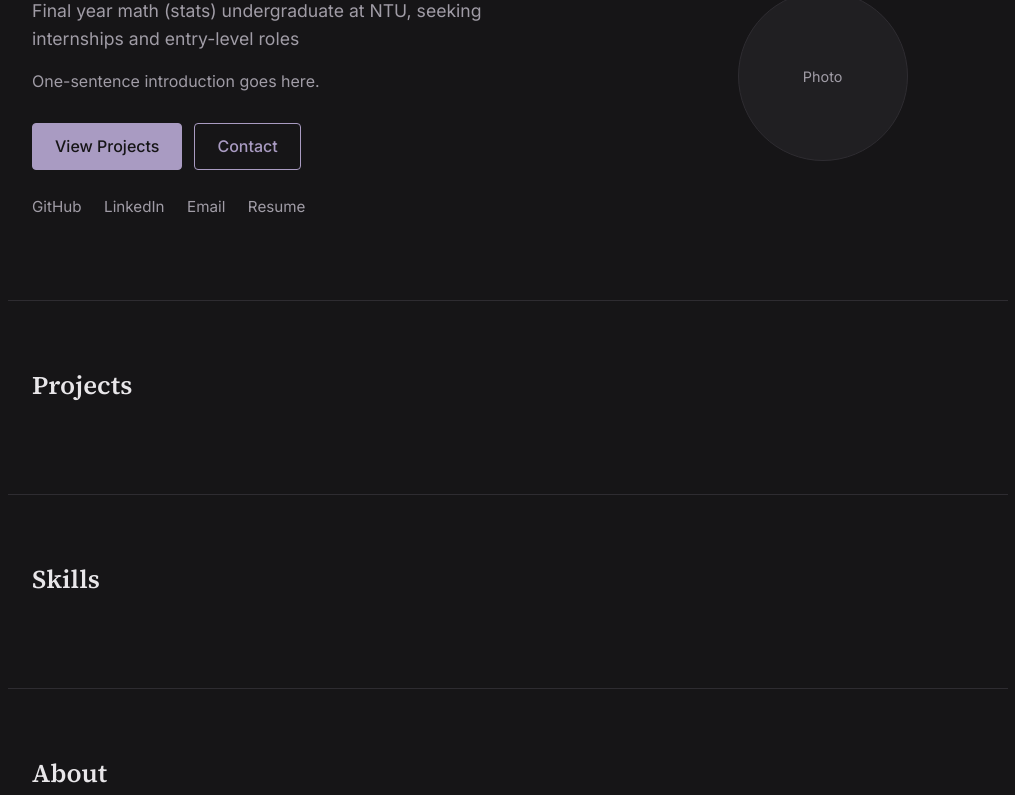
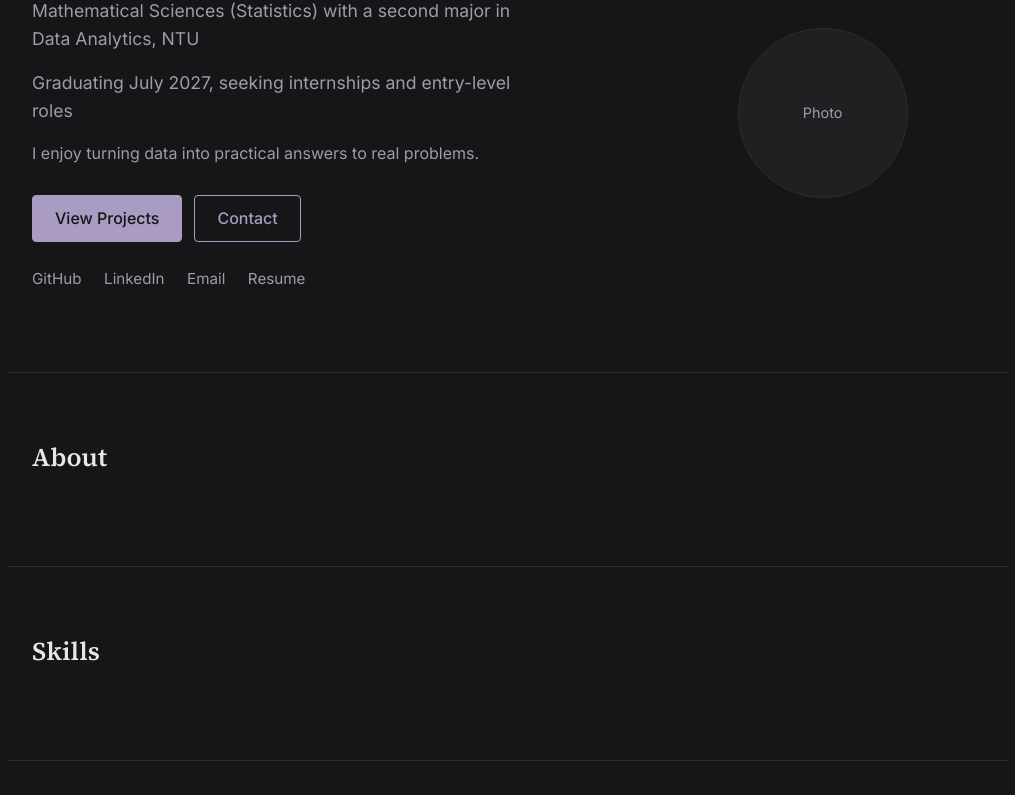
Before and after one commit to charlenetxy/charlenetxy.github.io, a plain HTML site: page index.html in a window 1280 px wide. Shown: the part 191-986 px from the top of the page, without its empty margins (132-1147 px from the left). Drawn offline with Linux system fonts and the light colour scheme.

Commit message:
Rearrange navigation and update hero section text

```diff
--- a/index.html
+++ b/index.html
@@ -15,9 +15,9 @@
   <header class="nav">
     <a class="nav-name" href="#top">Charlene Tooh</a>
     <nav>
+      <a href="#about">About</a>
+      <a href="#skills">Skills</a>
       <a href="#projects">Projects</a>
-      <a href="#skills">Skills</a>
-      <a href="#about">About</a>
       <a href="#contact">Contact</a>
     </nav>
   </header>
@@ -28,8 +28,9 @@
     <section class="hero">
       <div class="hero-text">
         <h1>Charlene Tooh</h1>
-        <p class="role">Final year math (stats) undergraduate at NTU, seeking internships and entry-level roles</p>
-        <p class="intro">One-sentence introduction goes here.</p> <!-- TODO: we'll write this together -->
+        <p class="role">Mathematical Sciences (Statistics) with a second major in Data Analytics, NTU</p>
+        <p class="role">Graduating July 2027, seeking internships and entry-level roles</p>
+        <p class="intro">I enjoy turning data into practical answers to real problems.</p>
         <div class="buttons">
           <a class="btn btn-primary" href="#projects">View Projects</a>
           <a class="btn btn-secondary" href="#contact">Contact</a>
@@ -43,15 +44,15 @@
       </div>
       <div class="hero-photo">
         <!-- TODO (later): replace this div with:
-             <img src="photo.jpg" alt="Photo of Charlene Tooh"> -->
+             <img src="photo.jpg" alt="Photo of Charlene"> -->
         <div class="photo-placeholder">Photo</div>
       </div>
     </section>
 
-    <!-- PLACEHOLDER SECTIONS (we'll fill these in next) -->
+    <!-- PLACEHOLDER SECTIONS -->
+    <section id="about"><h2>About</h2></section>
+    <section id="skills"><h2>Skills</h2></section>
     <section id="projects"><h2>Projects</h2></section>
-    <section id="skills"><h2>Skills</h2></section>
-    <section id="about"><h2>About</h2></section>
     <section id="contact"><h2>Contact</h2></section>
 
   </main>
```
